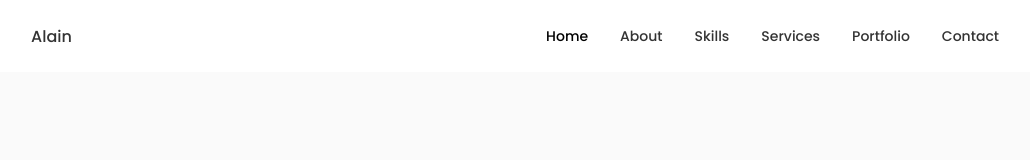
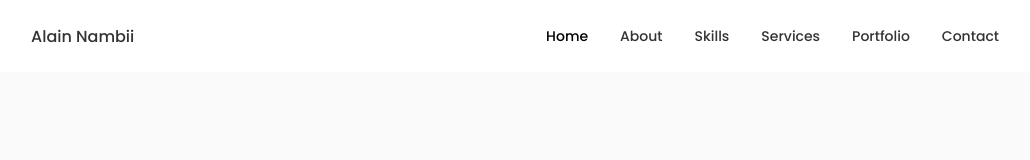
Before and after one commit to alain-nambi/portfolio, a React (Vite) app: page / in a window 1280 px wide. Shown: the top 160 px of the page, without its empty margins (125-1155 px from the left). Built offline with nearby package versions, Linux system fonts and the light colour scheme.

Commit message:
Change logo's name

```diff
--- a/src/components/Header/Header.jsx
+++ b/src/components/Header/Header.jsx
@@ -12,7 +12,7 @@ const Header = () => {
         <header className="header">
             <nav className="nav container">
                 <a href="#" className="nav__logo">
-                    Alain
+                    Alain Nambii
                 </a>
 
                 <div className={Toggle ? "nav__menu show-menu" : "nav__menu"}>
```
